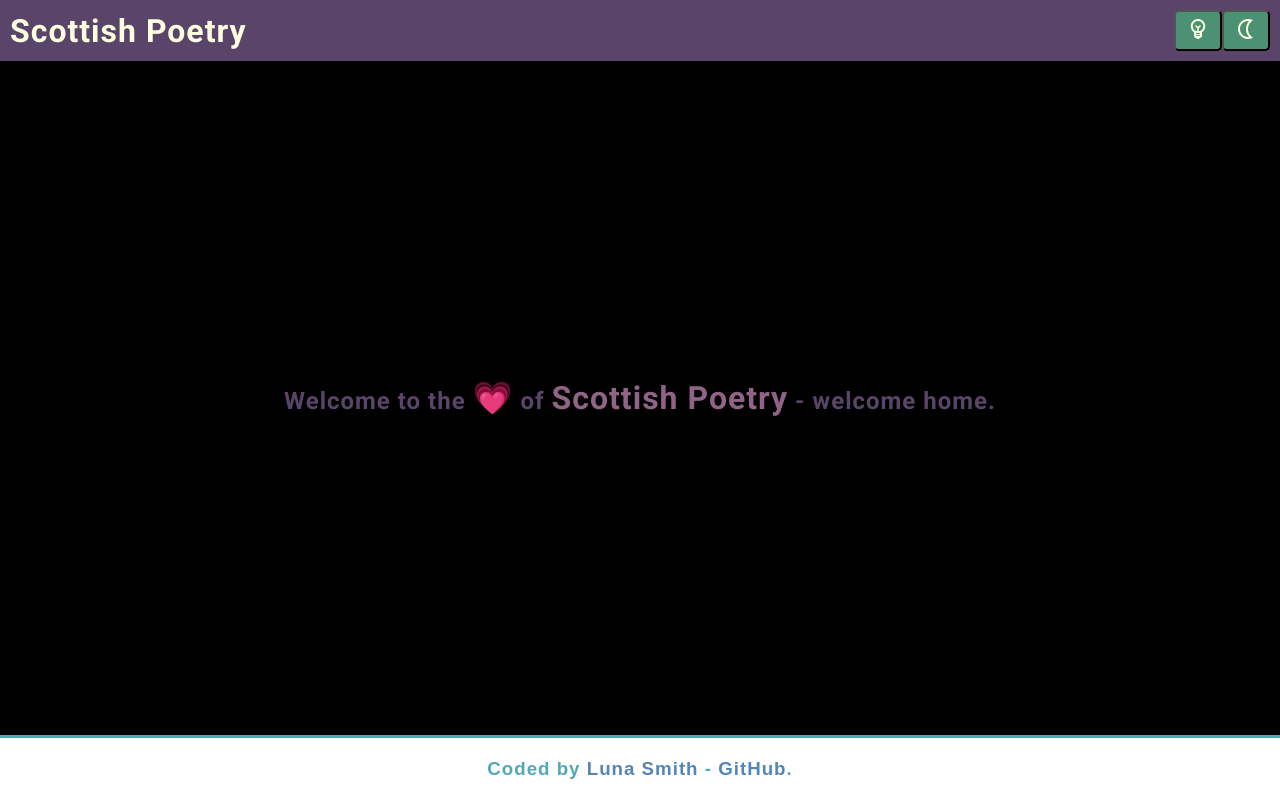
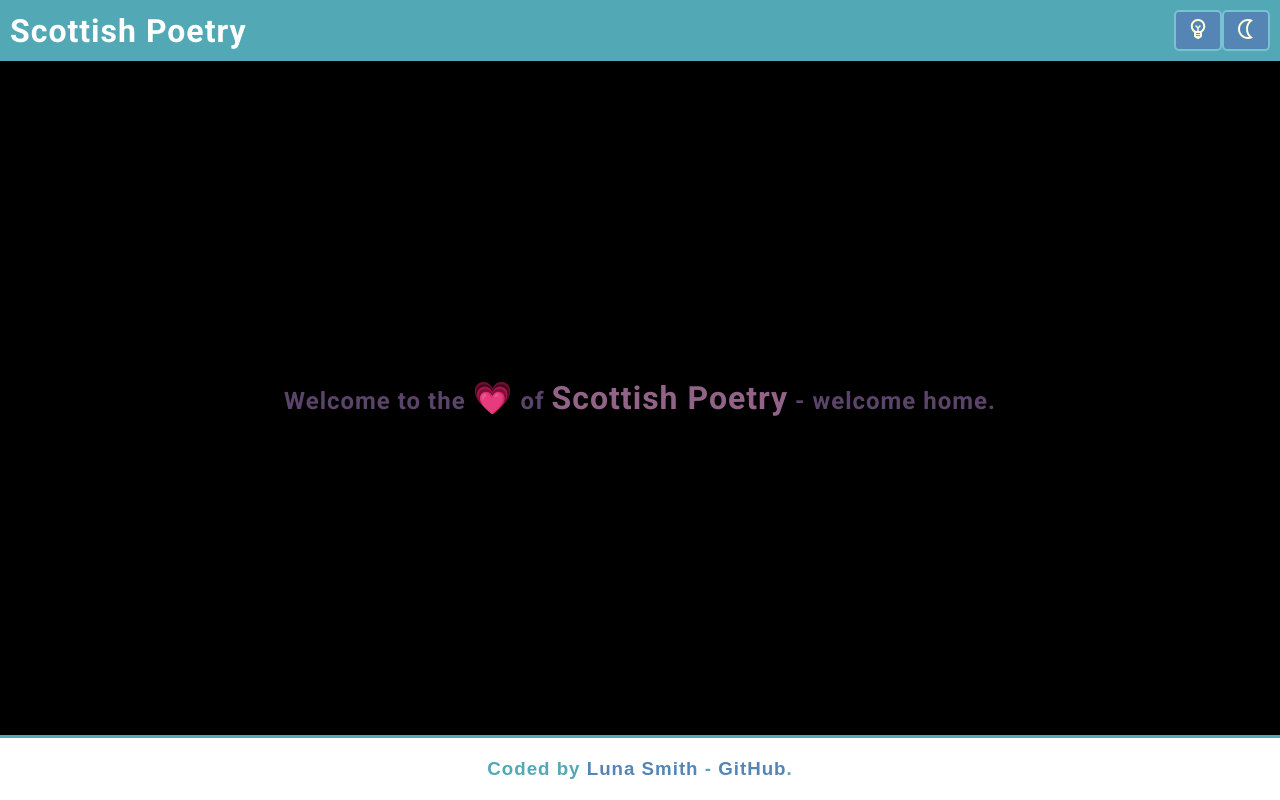
Before and after one commit to Lu-Smith/poetry-react, a React (Vite) app: page / in a window 1280 px wide. Built offline with nearby package versions, Linux system fonts and the light colour scheme.

Commit message:
Updated Header.tsx

```diff
--- a/src/components/Header.tsx
+++ b/src/components/Header.tsx
@@ -2,7 +2,7 @@ import React from 'react';
 import styled from 'styled-components';
 
 const HeaderContainer = styled.div`
-  background-color: #5b446a;
+  background-color: #53a8b6;
   display: flex;
   flex-direction: row;
   align-items: center;
@@ -14,7 +14,7 @@ const HeaderContainer = styled.div`
 `;
 
 const Title = styled.h1`
-  color: #feffdf;
+  color: #ffffff;
   transition: all 0.3s ease;
 
   &:hover {
@@ -30,14 +30,15 @@ const ModeContainer = styled.div`
 `;
 
 const ModeButton = styled.button`
-  background-color: #4c9173;
+  background-color: #5585b5;
   cursor: pointer;
   padding: 5px 10px;
+  border: 2px solid #79c2d0;
   border-radius: 5px;
   transition: all 0.3s ease;
 
   &:hover {
-    background-color: #7dd87d;
+    background-color: #79c2d0;
   }
 `;
 
```
